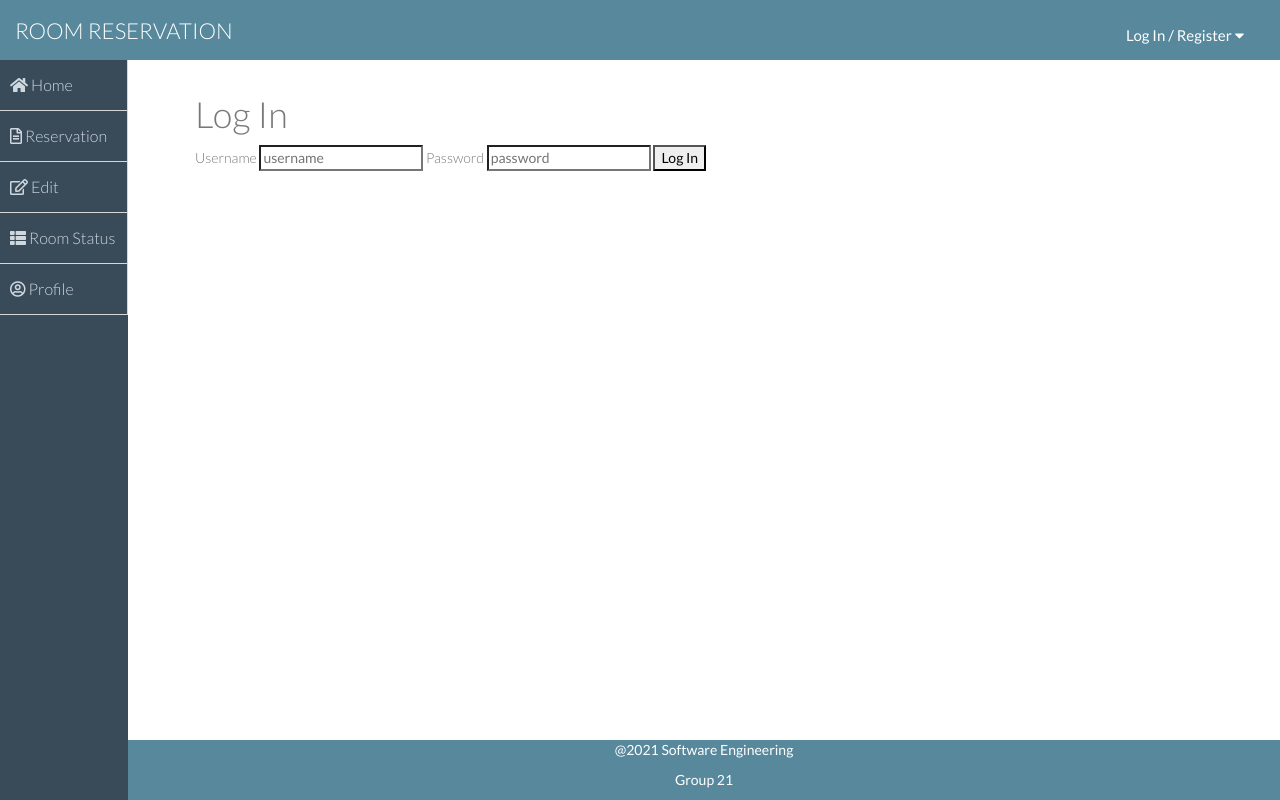
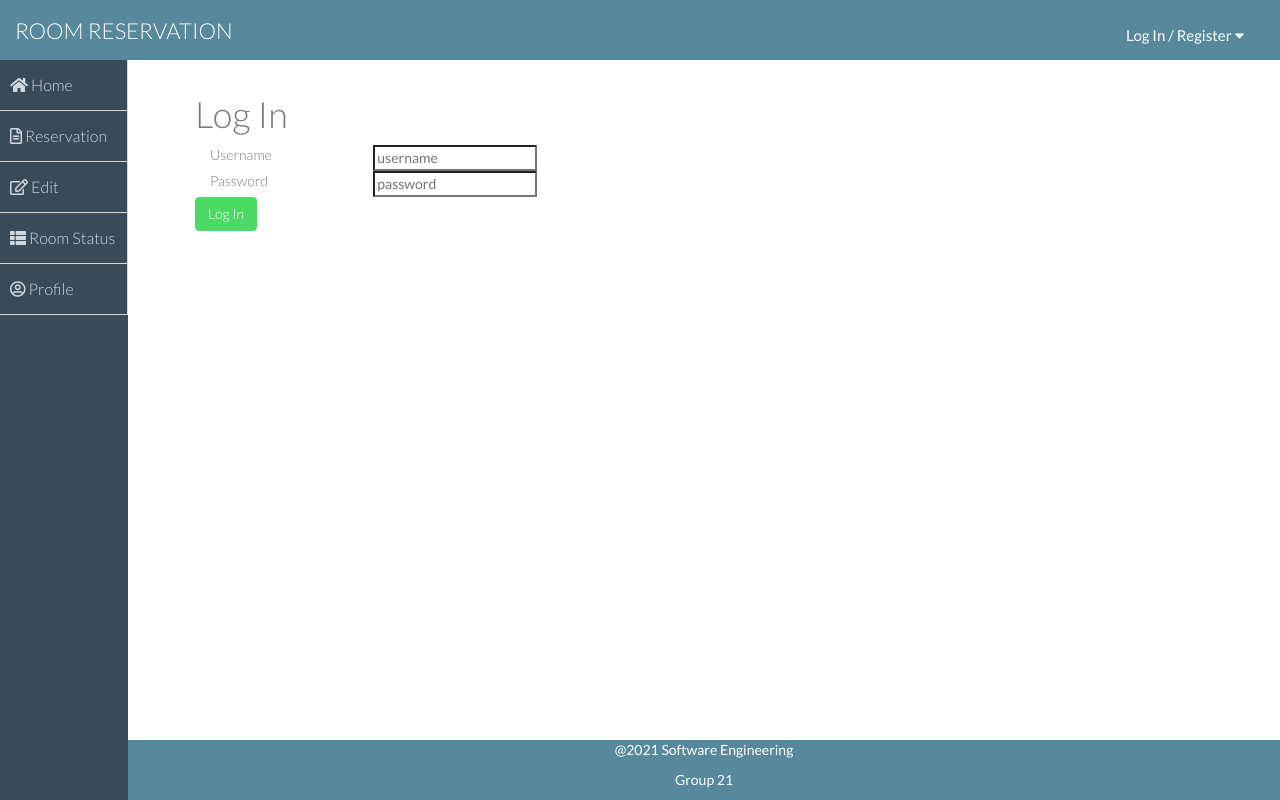
Before and after one commit to angelawirantono/Room-Reservation, a Flask app: page /auth/login in a window 1280 px wide. Run offline with Flask 2, Linux system fonts and the light colour scheme; some libraries are stand-ins or nearby versions.

Commit message:
Edit auth

```diff
--- a/project/__init__.py
+++ b/project/__init__.py
@@ -41,7 +41,7 @@ app.register_blueprint(booking.booking_bp)
 from . import mail
 mail.mail.init_app(app)
 
-login_manager.login_view = "auth_bp.login"
+login_manager.login_view = "auth.login"
 login_manager.login_message_category = "info"
 
 @login_manager.user_loader
--- a/project/auth.py
+++ b/project/auth.py
@@ -55,4 +55,4 @@ def login():
 @login_required
 def logout():
     logout_user()
-    return redirect(url_for('auth_bp.login'))
+    return redirect(url_for('auth.login'))
--- a/project/templates/auth/login.html
+++ b/project/templates/auth/login.html
@@ -8,12 +8,16 @@
   <form method="post">
     {{ form.csrf_token }}
 
-    <label for="username">Username</label>
+    <label for="username" class="control-label col-lg-2">Username</label>
     {{ form.username(placeholder="username") }}
 
-    <label for="password">Password</label>
+    <br>
+
+    <label for="password" class="control-label col-lg-2">Password</label>
     {{ form.password(placeholder="password") }}
 
-    <input type="submit" value="Log In">
+    <br>
+
+    <input type="submit" class="btn btn-success" value="Log In">
   </form>
 {% endblock %}
--- a/project/templates/base.html
+++ b/project/templates/base.html
@@ -64,14 +64,14 @@
                             <div class="log-arrow-up"></div>
                             {%  if current_user.is_authenticated %}
                             <li>
-                                <a href="{{ url_for('auth_bp.logout') }}"><i class="fa fa-sign-out"></i> Log Out</a>
+                                <a href="{{ url_for('auth.logout') }}"><i class="fa fa-sign-out"></i> Log Out</a>
                             </li>
                             {% else %}
                             <li>
-                                <a data-toggle="modal" href="{{ url_for('auth_bp.login') }}"><i class="fa fa-user"></i> Log in</a>
+                                <a data-toggle="modal" href="{{ url_for('auth.login') }}"><i class="fa fa-user"></i> Log in</a>
                             </li>
                             <li class="nav-item">
-                                <a class="nav-link" data-toggle="modal" href="{{ url_for('auth_bp.register') }}"><i
+                                <a class="nav-link" data-toggle="modal" href="{{ url_for('auth.register') }}"><i
                                         class="fa fa-user-plus"></i> Register</a>
                             </li>
                             {% endif %}
```
Also changed, not shown: project/templates/auth/register.html (+9 -9 lines).
